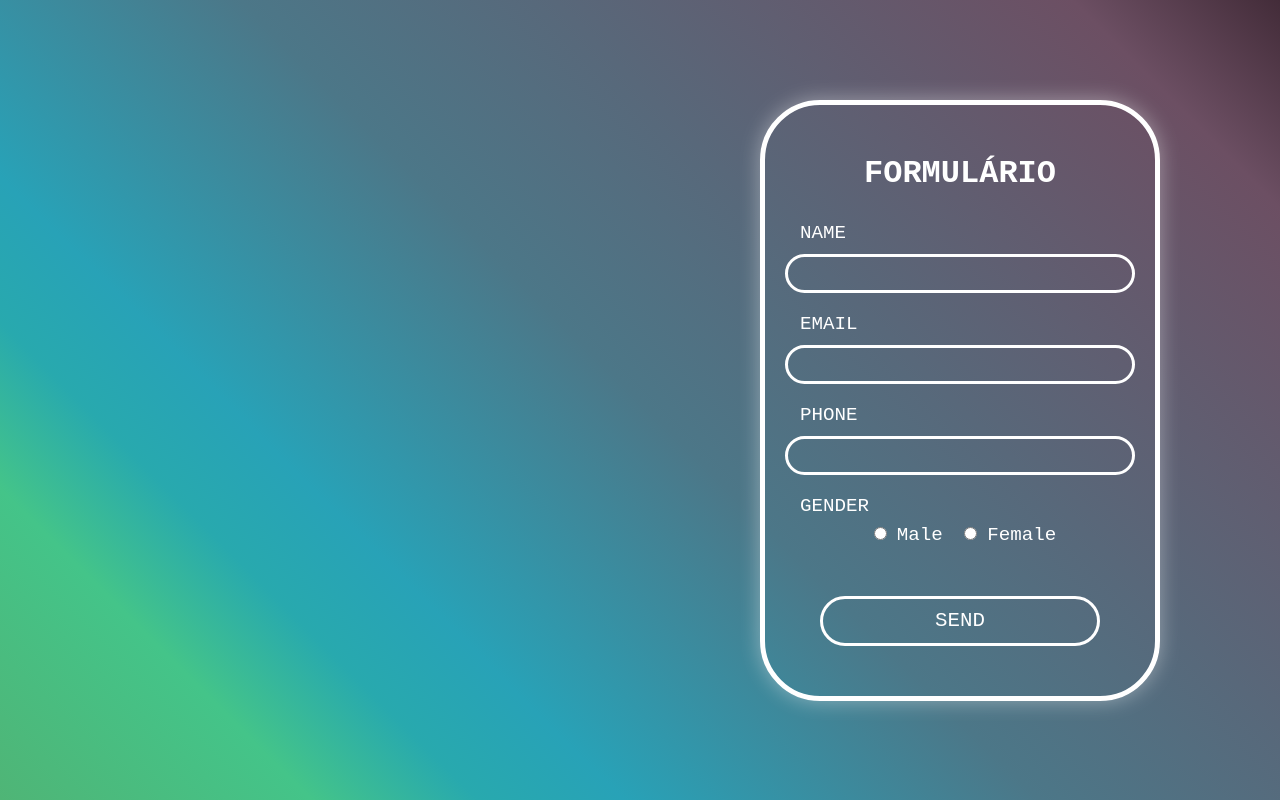
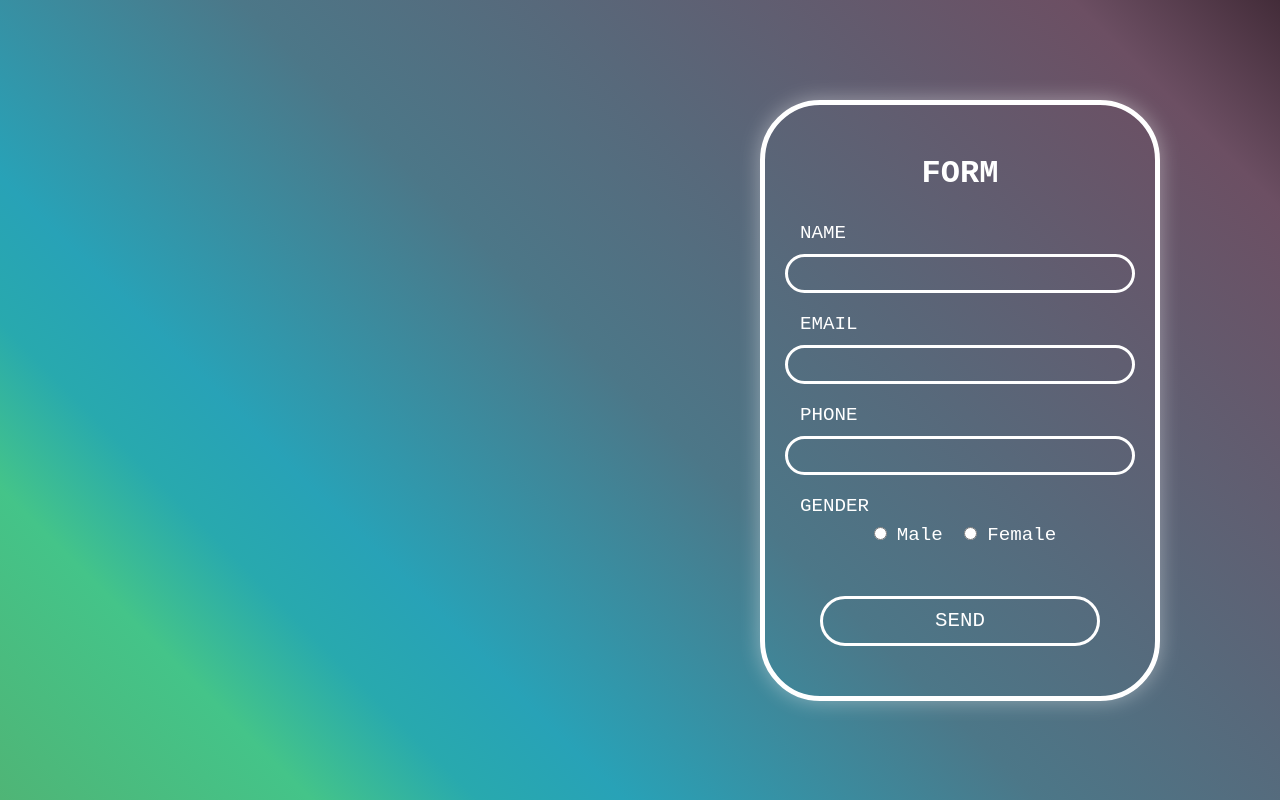
Before and after one commit to tvgc/exercice_02-form, a plain HTML site: page assets/index.html in a window 1280 px wide. Drawn offline with Linux system fonts and the light colour scheme; a web font is replaced by a local one.

Commit message:
Formulário to Form

```diff
--- a/assets/index.html
+++ b/assets/index.html
@@ -12,7 +12,7 @@
         <div class="background-image"></div>
         <div class="container">
             <div class="form-container">
-                <h1>FORMULÁRIO</h1>
+                <h1>FORM</h1>
                 <form action="" method="post"> <!-- inserir em action o link de destino -->
                     <div class="item">
                         <label for="name">
```
